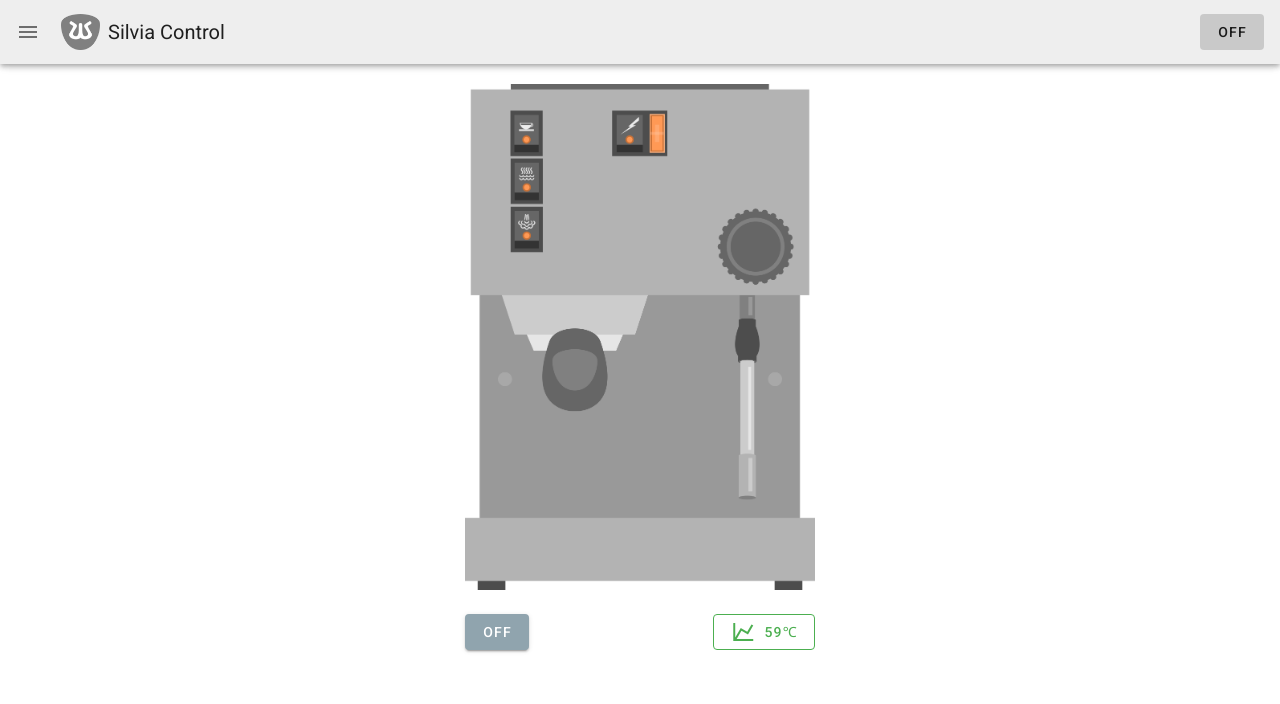
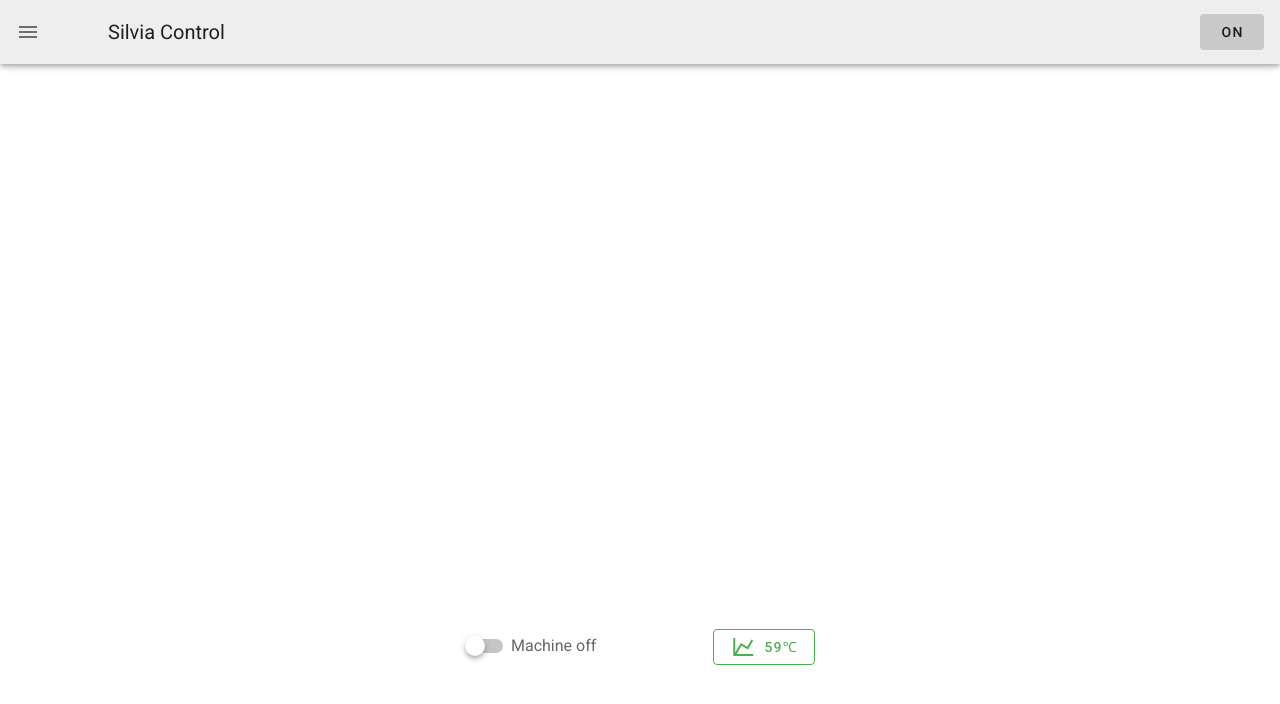
Before and after one commit to willhunt/silvia, a Vue app in the folder frontend/: page / in a window 1280 px wide. Shown: the top 704 px of the page. Built offline with nearby package versions, Linux system fonts and the light colour scheme.

Commit message:
Changed on/off to switch

```diff
--- a/frontend/src/components/AppNavigation.vue
+++ b/frontend/src/components/AppNavigation.vue
@@ -42,7 +42,7 @@
       <v-toolbar-title class="hidden-sm-and-down">{{appTitle}}</v-toolbar-title>
 
       <v-spacer class="hidden-sm-and-down"></v-spacer>
-      <v-btn text class="hidden-sm-and-down" to="/" @click="toggleOnOff">{{ machineOn ? "On" : "Off" }}</v-btn>
+      <v-btn text class="hidden-sm-and-down" to="/" @click="toggleOnOff">{{ machineOn ? "Off" : "On" }}</v-btn>
     </v-app-bar>
   </span>
 
--- a/frontend/src/components/MachineInterface.vue
+++ b/frontend/src/components/MachineInterface.vue
@@ -7,15 +7,23 @@
       <GraphDisplay :temperatures="temperatures" />
     </div>
     <br>
-    <div class="d-flex justify-space-between">
-      <v-btn color="secondary" @click="toggleOnOff">{{ machineOn ? "On" : "Off" }}</v-btn>
+    <!-- <div class="d-flex justify-space-between justify-center"> -->
+    <v-row align="center">
+      <!-- <v-btn color="secondary" @click="toggleOnOff">{{ machineOn ? "On" : "Off" }}</v-btn> -->
+      <v-col cols="auto">
+        <v-switch color="secondary" :value="machineOn" @change="toggleOnOff" :label="`Machine ${machineOn ? 'on' : 'off'}`"></v-switch>
+      </v-col>
+      <v-spacer></v-spacer>
+      <v-col>
         <v-btn outlined :color="tempBtnColor" @click="changeDisplay">
           <div v-if="displayOption == 'machine'">
             <v-icon class="mr-2">mdi-chart-line</v-icon>
           </div>
           {{ temperature }}&#8451;
         </v-btn>
-    </div>
+      </v-col>
+    <!-- </div> -->
+    </v-row>
   </div>
 </template>
 
--- a/frontend/src/views/Settings.vue
+++ b/frontend/src/views/Settings.vue
@@ -28,6 +28,9 @@
 
       <v-card-actions>
         <v-btn class="success" text @click="saveSettings">Save</v-btn>
+        <div v-if="saveUpToDate" class="mx-2">
+          <v-icon>mdi-check</v-icon>
+        </div>
         <v-spacer></v-spacer>
         <v-btn class="error" text @click="cancelSettings">Cancel</v-btn>
       </v-card-actions>
@@ -45,7 +48,17 @@
   data: function () {
     return {
       settings: {},
-      settingsServer: {}
+      settingsServer: {},
+      saveUpToDate: false
+    }
+  },
+  watch: {
+    settings: {
+      handler (val) {
+        console.log('settings changed')
+        this.saveUpToDate = false
+      },
+      deep: true // Required for object
     }
   },
   methods: {
@@ -55,9 +68,9 @@
     saveSettings () {
       // Make sure all inputs are numbers
       const settings = {}
-      for (const [key, value] of this.settings) {
-        settings[key] = Number(value)
-      }
+      Object.keys(this.settings).forEach((key, index) => {
+        settings[key] = this.settings[key]
+      })
 
       const axiosConfig = {
         headers: {
@@ -66,8 +79,8 @@
       }
 
       axios.put('/api/v1/settings/1/', settings, axiosConfig)
-        .then(function (response) {
-          console.log(response)
+        .then(response => {
+          this.saveUpToDate = true
         })
         .catch(function (error) {
           console.log(error)
@@ -80,6 +93,7 @@
         console.log(response.data)
         this.settingsServer = Object.assign({}, response.data)
         this.settings = Object.assign({}, response.data)
+        this.saveUpToDate = true
       })
       .catch(error => console.log(error))
   }
```
Also changed, not shown: 1 other file (tests, documents, lock files or other folders). Lines whose indentation alone changed are shown as unchanged.
